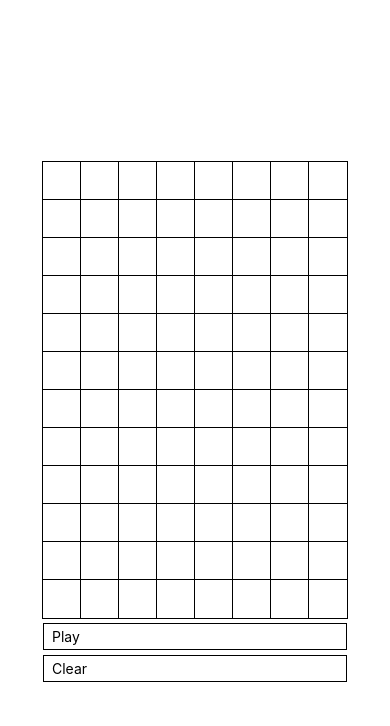
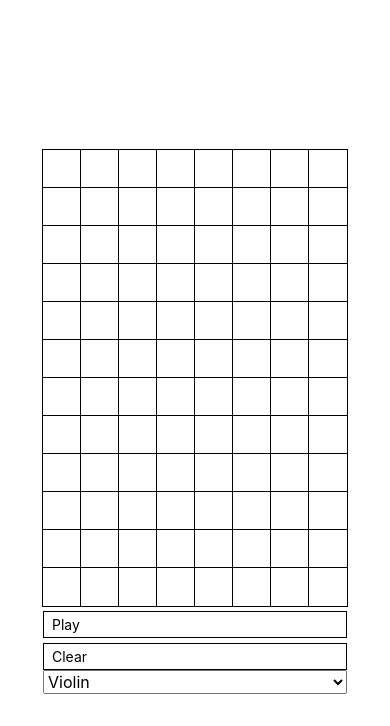
Before and after one commit to pixel-rain/crane-forest, a React Native app: screen / in a window 390 px wide. Shown: the top 726 px of the page. Built offline with nearby package versions, Linux system fonts and the light colour scheme.

Commit message:
added instrument switching

```diff
--- a/components/Player.tsx
+++ b/components/Player.tsx
@@ -1,5 +1,5 @@
 import React from 'react';
-import { StyleSheet, Text, View, TouchableHighlight, TouchableWithoutFeedback } from 'react-native';
+import { StyleSheet, Text, View, TouchableHighlight, TouchableWithoutFeedback, Picker } from 'react-native';
 import { Audio } from 'expo-av';
 import { useSelector, useDispatch } from 'react-redux';
 import { State } from '../reducers/rootReducer';
@@ -36,6 +36,8 @@ export default function Player() {
     ],
   };
 
+  const instrumentColors = {violin: "mediumpurple", flute: "lime"}
+
   async function playSound(key: string) {
     const soundObject = new Audio.Sound();
     try {
@@ -63,7 +65,7 @@ export default function Player() {
           key={i + String(j) + 'inner_key'}
         >
           <View
-            style={{...styles.key, backgroundColor: notes[i][j] !== 'none' ? 'black' : 'white'}}
+            style={{...styles.key, backgroundColor: notes[i][j] !== 'none' ? instrumentColors[notes[i][j]] : 'white'}}
           ></View>
         </TouchableWithoutFeedback>
       );
@@ -109,6 +111,13 @@ export default function Player() {
       >
         <Text>Clear</Text>
       </TouchableHighlight>
+      <Picker
+        selectedValue={instrument}
+        onValueChange={value => dispatch({ type: 'CHANGE_INSTRUMENT', payload: {instrumentToSelect: value} })}
+      >
+        <Picker.Item label="Violin" value="violin" />
+        <Picker.Item label="Flute" value="flute" />
+      </Picker>
     </View>
   );
 }
```
